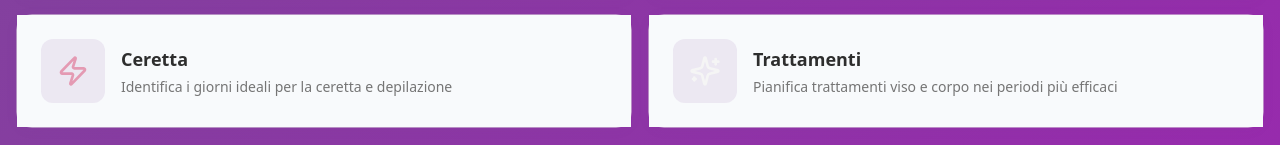
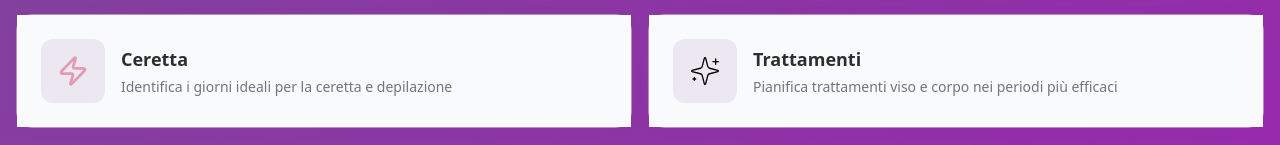
Before and after one commit to antoniobarile13/lunar-beauty-guide, a React (Vite) app: page /category-order in a window 1280 px wide. Shown: the part 365-510 px from the top of the page. Built offline with nearby package versions, Linux system fonts and the light colour scheme.

Commit message:
Cambia colore logo trattamenti
Imposta il colore del logo di trattamenti in giallo con bordi neri sottili.

```diff
--- a/src/pages/CategoryOrder.tsx
+++ b/src/pages/CategoryOrder.tsx
@@ -194,7 +194,7 @@ export default function CategoryOrder() {
               <CardContent className="p-6 bg-slate-50">
                 <div className="flex items-center gap-4">
                   <div className={cn("w-16 h-16 rounded-xl flex items-center justify-center transition-smooth group-hover:scale-110", "bg-beauty-cut/10")}>
-                    <Icon className={cn("w-8 h-8", categoryData.color)} />
+                    <Icon className={cn("w-8 h-8", categoryData.category === 'treat' ? "text-yellow-500 stroke-black stroke-1" : categoryData.color)} />
                   </div>
                   <div className="flex-1">
                     <h3 className="text-lg font-semibold text-foreground mb-1">
```
